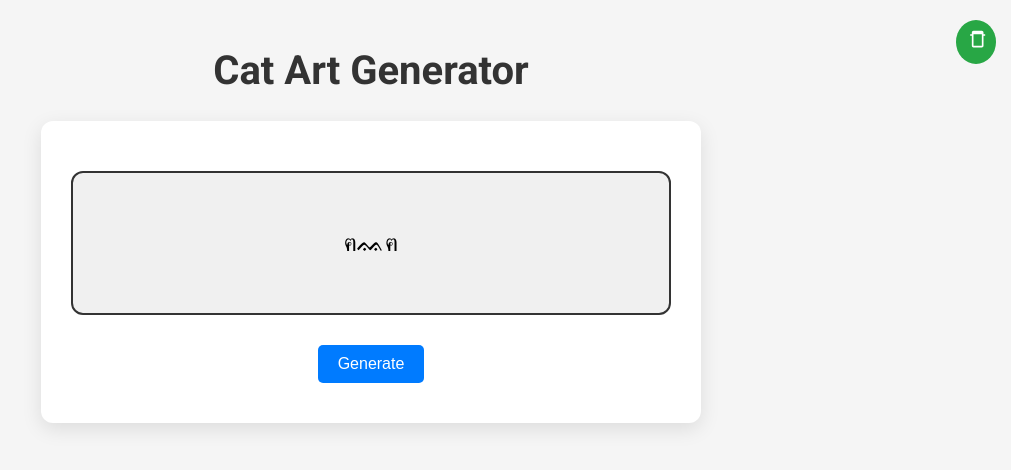
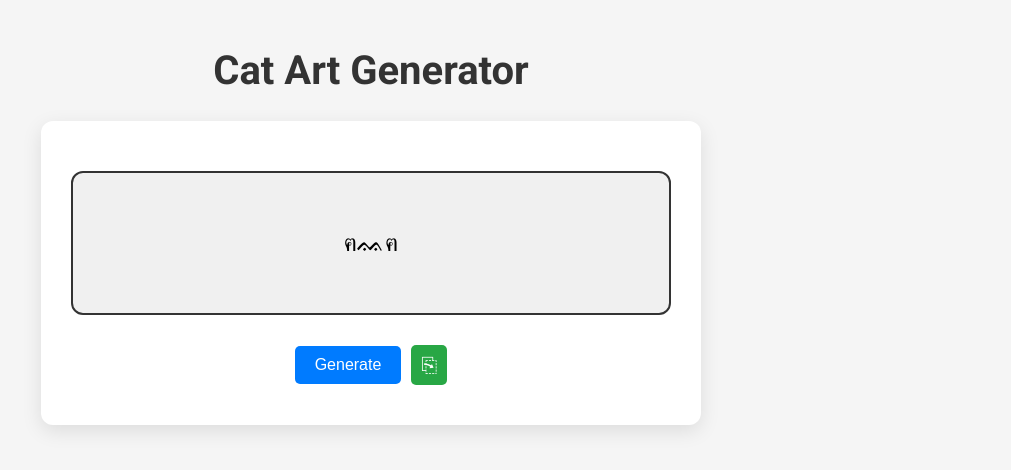
Before and after one commit to M-Ziraki/cat-ascii-art-generator, a plain HTML site: page index.html in a window 1280 px wide. Both pictures are taken after a click on the button "Generate". Shown: the whole page, without its empty margins (269-1280 px from the left). Drawn offline with Linux system fonts and the light colour scheme.

Commit message:
improve codes

```diff
--- a/index.html
+++ b/index.html
@@ -11,12 +11,12 @@
     <h1>Cat Art Generator</h1>
     <div class="container">
         <div class="cat-art" id="catArtDisplay">Click "Generate" to see a cat art!</div>
-        <button class="btn" onclick="generateCatArt()">Generate</button>
-        <button class="btn copy" onclick="copyToClipboard()" id="copyButton" style="display:none;" title="Copy">
-            <svg xmlns="http://www.w3.org/2000/svg" viewBox="0 0 24 24" width="24" height="24">
-                <path d="M19 21H9c-1.1 0-2-.9-2-2V7H5V5h2V3c0-1.1.9-2 2-2h10c1.1 0 2 .9 2 2v2h2v2h-2v12c0 1.1-.9 2-2 2zM9 5v14h10V5H9z"></path>
-            </svg>
-        </button>
+        <div class="actions">
+            <button class="btn" onclick="generateCatArt()">Generate</button>
+            <button class="btn copy" onclick="copyToClipboard()" id="copyButton" style="display:none;" title="Copy">
+                <span>&#x2398;</span>
+            </button>
+        </div>
     </div>
     <div id="toast" class="toast">Copied to clipboard!</div>
 
--- a/style.css
+++ b/style.css
@@ -74,19 +74,9 @@ h1 {
 .btn.copy {
     padding: 10px;
     background-color: #28a745;
-    border-radius: 50%;
-    display: flex;
-    align-items: center;
-    justify-content: center;
-    position: absolute;
-    top: 10px;
-    right: 10px;
-}
-
-.btn.copy svg {
-    fill: #fff;
-    width: 20px;
-    height: 20px;
+    border-radius: 5px;
+    font-size: 20px;
+    line-height: 1;
 }
 
 .btn.copy:hover {
```
